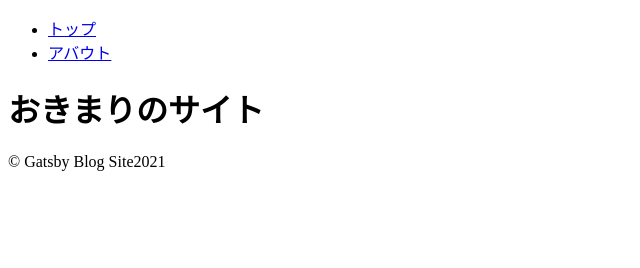
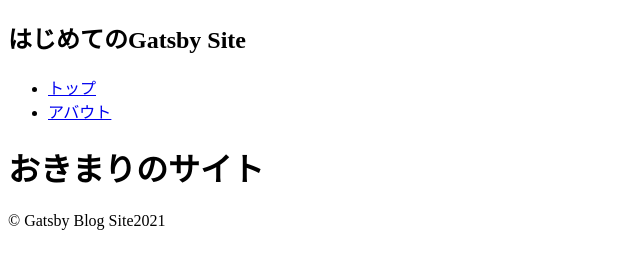
Before and after one commit to Okimariy/gatsbytutorial, a Gatsby site: page / in a window 1280 px wide. Shown: the whole page, without its empty margins (0-640 px from the left). Built offline with nearby package versions, Linux system fonts and the light colour scheme; Gatsby itself is replaced by a stand-in of ours.

Commit message:
useStaticQueryを使用して、pageコンポーネント以外でデータを取得

```diff
--- a/src/components/header.jsx
+++ b/src/components/header.jsx
@@ -1,9 +1,24 @@
 import React from "react"
-import { Link } from "gatsby"
+import { useStaticQuery, Link } from "gatsby"
+
+// ページコンポーネント以外のコンポーネントでは
+// useStaticQueryを利用してGrasphQLでデータを取得する
 
 const Header = () => {
+  const data = useStaticQuery(
+    graphql`
+    query {
+      site {
+        siteMetadata {
+          title
+        }
+      }
+    }
+    `
+  )
   return(
     <header>
+      <h2>{data.site.siteMetadata.title}</h2>
       <nav>
         <ul>
           <li><Link to="/">トップ</Link></li>
```
